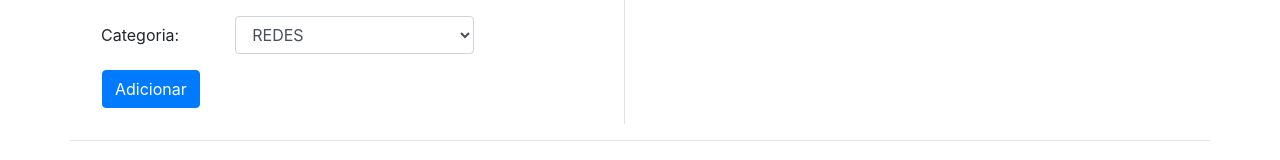
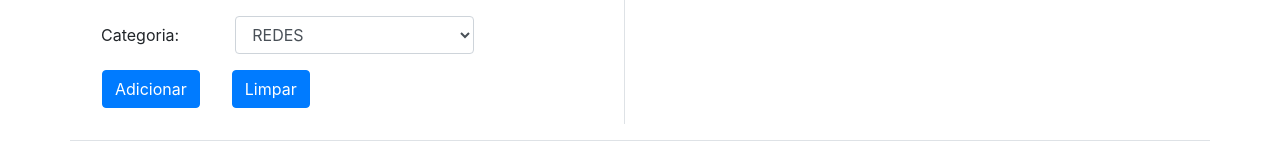
Before and after one commit to vicduraes/projeto-impacta-react, a React (Create React App) app in the folder site/: page / in a window 1280 px wide. Shown: the part 410-570 px from the top of the page. Built offline with nearby package versions, Linux system fonts and the light colour scheme; no server answers.

Commit message:
Add clean button

```diff
--- a/site/src/pages/cursos/cadastro/Cadastro.js
+++ b/site/src/pages/cursos/cadastro/Cadastro.js
@@ -20,7 +20,7 @@ export default class Cadastro extends Component {
       constructor (props) {
         super(props)
         this.state = this.initialState
-      }
+    }
 
     componentWillMount() {
         this.listar()
@@ -127,17 +127,24 @@ export default class Cadastro extends Component {
         }
     }
 
+    limparForm = function(e) {
+        e.preventDefault()
+        this.setState({...this.initialState, data: this.state.data})
+    }
+
     render() {
         return(
             <div className="row border-bottom">
                 <div className="col-md-6">
                 <CursoForm alteraCampos={this.alteraCampos.bind(this)}
+                    adicionarCurso={this.adicionarCurso.bind(this)}
+                    limparForm={this.limparForm.bind(this)}
                     codigo={this.state.codigo}
                     descricao={this.state.descricao}
                     cargaHoraria={this.state.cargaHoraria}
                     preco={this.state.preco}
                     categoria={this.state.categoria}
-                    adicionarCurso={this.adicionarCurso.bind(this)}
+                    botao={this.state._id && this.state._id !== '' ? 'Atualizar' : 'Adicionar'}
                 />
                 </div>
                 <div className="col-md-6">
--- a/site/src/pages/cursos/form/Form.js
+++ b/site/src/pages/cursos/form/Form.js
@@ -73,8 +73,11 @@ export default class Formulario extends Component {
                         </div>
                     </div>
                     <div className="form-group row">
-                        <button onClick={this.props.adicionarCurso} className="btn btn-primary ml-3 mb-3">
-                            Adicionar
+                        <button onClick={this.props.adicionarCurso} className="btn btn-primary ml-3 mb-3 mr-3">
+                            {this.props.botao}
+                        </button>
+                        <button onClick={this.props.limparForm} className="btn btn-primary ml-3 mb-3">
+                            Limpar
                         </button>
                     </div>
                 </form>
```
